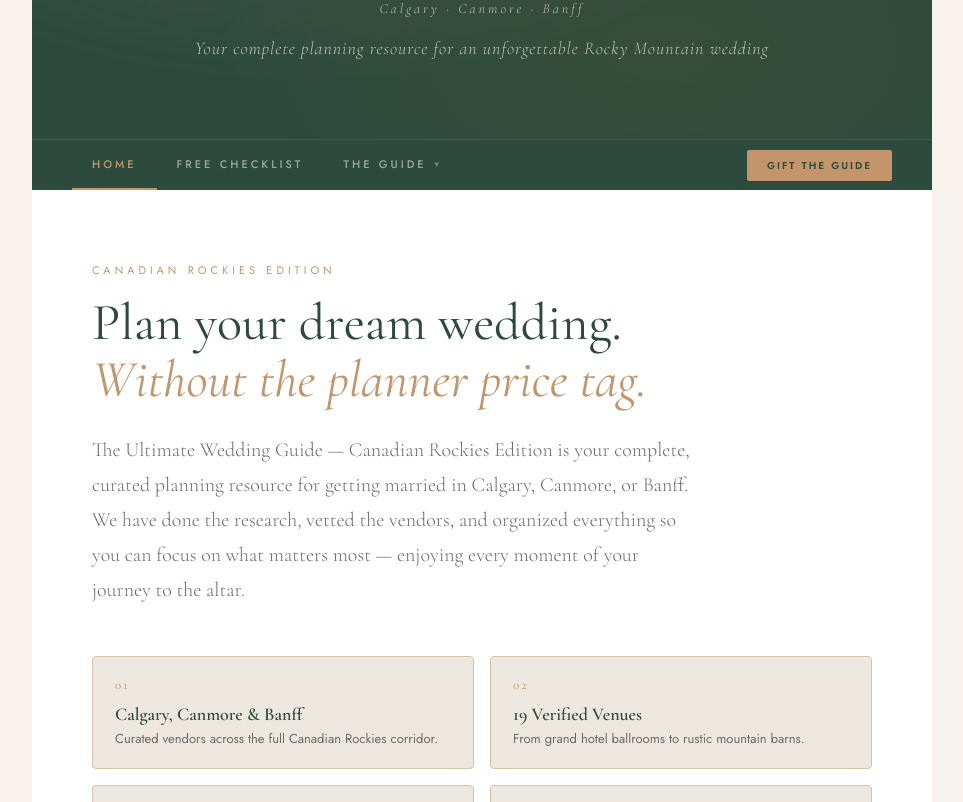
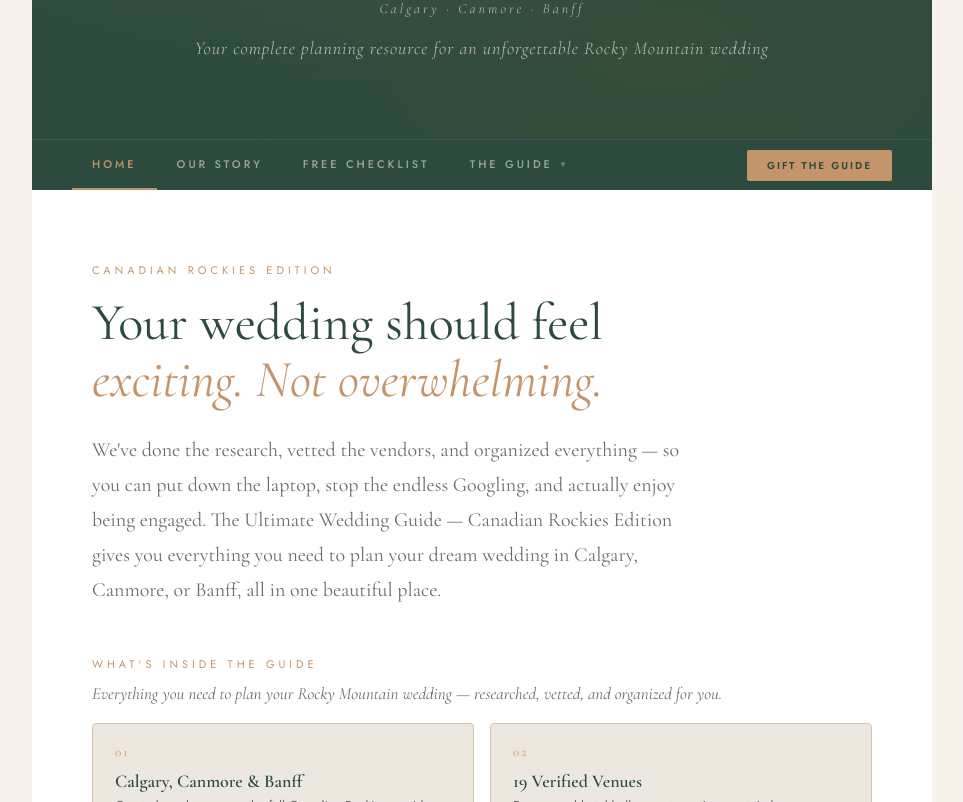
Before and after one commit to nkozminchuk/ultimate-wedding-guide, a React (Create React App) app: page / in a window 1280 px wide. Shown: the part 318-1120 px from the top of the page, without its empty margins (158-1121 px from the left). Built offline with nearby package versions, Linux system fonts and the light colour scheme.

Commit message:
Update App.jsx

```diff
--- a/src/App.jsx
+++ b/src/App.jsx
@@ -279,7 +279,7 @@ const styles = `
   .section-lead {
     font-family: 'Cormorant Garamond', serif;
     font-size: 20px;
-    font-weight: 300;
+    font-weight: 400;
     font-style: italic;
     color: ${COLORS.sub};
     line-height: 1.6;
@@ -701,11 +701,21 @@ const styles = `
   .landing-body {
     font-family: 'Cormorant Garamond', serif;
     font-size: 20px;
-    font-weight: 300;
+    font-weight: 400;
     line-height: 1.75;
     color: ${COLORS.sub};
     max-width: 600px;
     margin-bottom: 48px;
+  }
+  .section-lead {
+    font-family: 'Cormorant Garamond', serif;
+    font-size: 19px;
+    font-weight: 400;
+    line-height: 1.6;
+    color: ${COLORS.sub};
+    margin-bottom: 40px;
+    padding-bottom: 40px;
+    border-bottom: 1px solid ${COLORS.border};
   }
   .landing-features {
     display: grid;
@@ -2107,6 +2117,7 @@ function BudgetGuide() {
 const tabs = [
   { id: "home", label: "Home" },
   { id: "checklist", label: "Free Checklist" },
+  { id: "why", label: "Our Story" },
   { id: "budget", label: "Budget Guide", locked: true },
   { id: "venues", label: "Venues", locked: true },
   { id: "catering", label: "Catering", locked: true },
@@ -2120,6 +2131,7 @@ const tabs = [
 
 const sectionMeta = {
   home: { eyebrow: "Canadian Rockies Edition", title: "The Ultimate Wedding Guide", lead: "" },
+  why: { eyebrow: "Behind the Guide", title: "Our Story", lead: "" },
   checklist: { eyebrow: "Canadian Rockies Edition", title: "Wedding Planning Checklist", lead: "From the moment you get engaged to the moment you say \"I do\" — every task, every milestone, beautifully organized." },
   budget: { eyebrow: "Canadian Rockies Edition", title: "Budget Planning Guide", lead: "Every dream wedding is different — and so is every budget. Find the tier that fits your vision and explore vendors that align with your investment." },
   venues: { eyebrow: "Calgary", title: "Venues", lead: "Calgary offers an exceptional range of wedding venues — from iconic luxury hotels and dramatic arts spaces to rustic barns, intimate restaurant settings, and beautiful churches and chapels." },
@@ -2309,11 +2321,17 @@ function LandingPage() {
   return (
     <div className="landing">
       <div className="landing-eyebrow">Canadian Rockies Edition</div>
-      <h1 className="landing-title">Plan your dream wedding.<br /><em>Without the planner price tag.</em></h1>
+      <h1 className="landing-title">Your wedding should feel<br /><em>exciting. Not overwhelming.</em></h1>
       <p className="landing-body">
-        The Ultimate Wedding Guide — Canadian Rockies Edition is your complete, curated planning resource for getting married in Calgary, Canmore, or Banff. We have done the research, vetted the vendors, and organized everything so you can focus on what matters most — enjoying every moment of your journey to the altar.
+        We've done the research, vetted the vendors, and organized everything — so you can put down the laptop, stop the endless Googling, and actually enjoy being engaged. The Ultimate Wedding Guide — Canadian Rockies Edition gives you everything you need to plan your dream wedding in Calgary, Canmore, or Banff, all in one beautiful place.
       </p>
 
+      <div style={{ marginBottom: 16 }}>
+        <div className="landing-eyebrow" style={{ marginBottom: 8 }}>What's Inside the Guide</div>
+        <p style={{ fontFamily: "'Cormorant Garamond', serif", fontSize: 17, fontStyle: "italic", color: COLORS.sub, lineHeight: 1.6 }}>
+          Everything you need to plan your Rocky Mountain wedding — researched, vetted, and organized for you.
+        </p>
+      </div>
       <div className="landing-features">
         {features.map((f, i) => (
           <div key={i} className="feature-card">
@@ -2339,7 +2357,6 @@ function LandingPage() {
         </div>
         <div className="gift-buttons">
           <button className="gift-btn-primary" onClick={() => setShowGift(true)}>Gift the Guide</button>
-          <button className="gift-btn-secondary" onClick={() => setShowGift(true)}>From $29 CAD — Learn More</button>
         </div>
       </div>
 
@@ -2590,6 +2607,16 @@ export default function App() {
             </button>
           </div>
 
+          {/* Our Story */}
+          <div className="nav-item">
+            <button
+              className={`nav-btn ${activeTab === "why" ? "active" : ""}`}
+              onClick={() => setActiveTab("why")}
+            >
+              Our Story
+            </button>
+          </div>
+
           {/* Free Checklist */}
           <div className="nav-item">
             <button
@@ -2657,6 +2684,62 @@ export default function App() {
             </button>
           )}
         </nav>
+
+        {/* OUR STORY */}
+        {activeTab === "why" && (
+          <div className="content">
+            <div className="section-eyebrow">Behind the Guide</div>
+            <h1 className="section-title">Our Story</h1>
+            <div style={{ maxWidth: 620 }}>
+              <p style={{ fontFamily: "'Cormorant Garamond', serif", fontSize: 24, fontWeight: 400, fontStyle: "italic", color: COLORS.forest, lineHeight: 1.6, marginBottom: 32 }}>
+                "Planning a wedding should be one of the most joyful experiences of your life. I created this guide because I watched someone I love go through the opposite."
+              </p>
+              <p style={{ fontSize: 16, lineHeight: 1.8, color: COLORS.text, marginBottom: 24 }}>
+                Last summer, my close friend got married. She and her husband were so excited — and they deserved every bit of that excitement. But almost immediately, the planning process started to chip away at it. Every week brought a new curveball. Vendors were hard to find, harder to compare, and nearly impossible to vet without spending hours online. Their planner wasn't providing the relief they had hoped for. Arguments became a daily occurrence. The joy of being engaged was getting buried under the weight of logistics.
+              </p>
+              <p style={{ fontSize: 16, lineHeight: 1.8, color: COLORS.text, marginBottom: 24 }}>
+                I watched two people who love each other deeply get worn down by a process that should have felt exciting. And I kept thinking — someone should fix this. Someone should do the research, compile the vendors, organize the information, and hand it to couples so they can just breathe and enjoy being engaged.
+              </p>
+              <p style={{ fontSize: 16, lineHeight: 1.8, color: COLORS.text, marginBottom: 24 }}>
+                So I did.
+              </p>
+              <p style={{ fontSize: 16, lineHeight: 1.8, color: COLORS.text, marginBottom: 24 }}>
+                The Ultimate Wedding Guide — Canadian Rockies Edition is built for couples who want to feel relief, excitement, and ease when they think about their wedding — not dread. It is for the bride who opens her laptop to research venues and immediately feels overwhelmed. It is for the couple who just wants someone to tell them where to start. We have done the Googling, made the calls, vetted the vendors, and organized everything into one beautiful resource — so you can close the laptop, pour a glass of wine, and actually enjoy this season of your life.
+              </p>
+              <p style={{ fontFamily: "'Cormorant Garamond', serif", fontSize: 20, fontStyle: "italic", color: COLORS.forest, lineHeight: 1.7, marginBottom: 4 }}>
+                Congratulations on your engagement. All the best,
+              </p>
+              <p style={{ fontFamily: "'Cormorant Garamond', serif", fontSize: 20, fontStyle: "italic", color: COLORS.forest, marginBottom: 40 }}>
+                Nadia
+              </p>
+              <div style={{
+                background: COLORS.forest,
+                borderRadius: 4,
+                padding: "32px 36px",
+                marginBottom: 40,
+              }}>
+                <p style={{ fontFamily: "'Cormorant Garamond', serif", fontSize: 22, fontStyle: "italic", color: COLORS.cream, lineHeight: 1.7, marginBottom: 20 }}>
+                  "You deserve to feel excited about every single part of planning your wedding. That feeling is exactly what this guide was made to give you."
+                </p>
+                <p style={{ fontFamily: "'Jost', sans-serif", fontSize: 12, letterSpacing: 3, color: COLORS.sandstone, textTransform: "uppercase" }}>
+                  — The Ultimate Wedding Guide
+                </p>
+              </div>
+              <div style={{ borderTop: `1px solid ${COLORS.border}`, paddingTop: 32 }}>
+                <p style={{ fontFamily: "'Jost', sans-serif", fontSize: 12, letterSpacing: 2, textTransform: "uppercase", color: COLORS.sandstone, marginBottom: 12 }}>
+                  Ready to start?
+                </p>
+                <button
+                  className="form-btn"
+                  onClick={() => setActiveTab("checklist")}
+                  style={{ marginRight: 16, marginBottom: 32 }}
+                >
+                  Try the Free Checklist
+                </button>
+              </div>
+            </div>
+          </div>
+        )}
 
         {/* HOME */}
         {activeTab === "home" && <LandingPage />}
```
